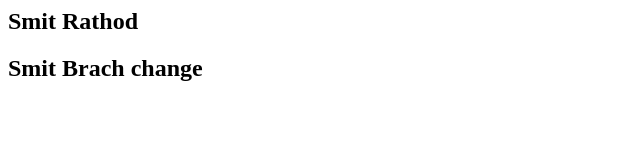
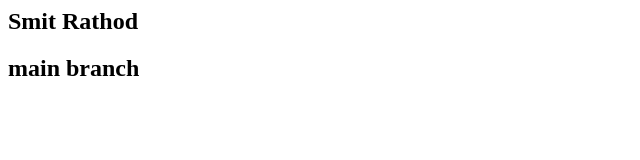
Before and after one commit to smit731/temp, a plain HTML site: page index.html in a window 1280 px wide. Shown: the whole page, without its empty margins (0-640 px from the left). Drawn offline with Linux system fonts and the light colour scheme.

Commit message:
main changes

```diff
--- a/index.html
+++ b/index.html
@@ -1,2 +1,2 @@
 <h2>Smit Rathod</h2>
-<H2>Smit Brach change</H2>
+<H2>main branch</H2>
```
